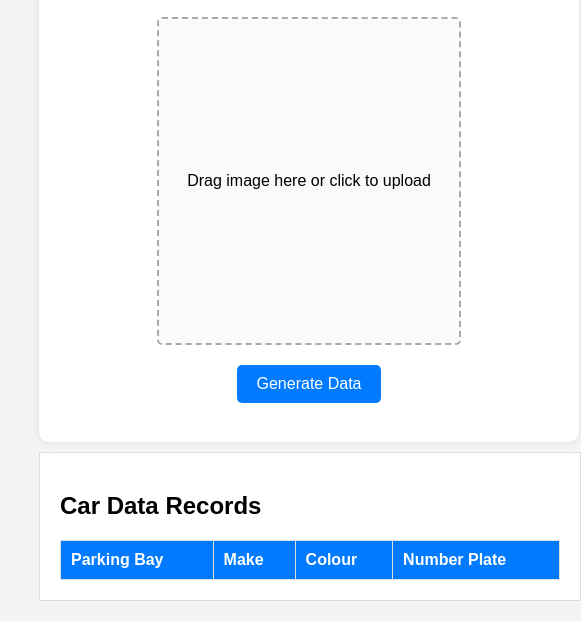
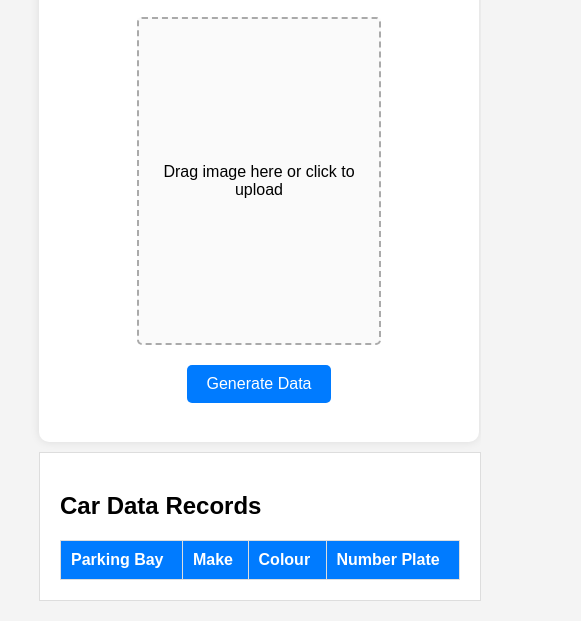
Before and after one commit to Gareth1995/car-detail-grabber, a website: page frontend/index.html in a window 390 px wide. Shown: the part 223-844 px from the top of the page, 581 px wide, since content can reach past the window. Drawn offline with nearby package versions, Linux system fonts and the light colour scheme.

Commit message:
altered frontend to look better on phone.

```diff
--- a/frontend/styles.css
+++ b/frontend/styles.css
@@ -16,7 +16,7 @@ body {
     box-shadow: 0px 0px 10px rgba(0, 0, 0, 0.1);
     height: 80%;
     width: 50%;
-    min-width: 500px; /* Prevents it from shrinking too much */
+    min-width: 400px; /* Prevents it from shrinking too much */
     min-height: 500px;
 }
 
@@ -131,18 +131,9 @@ button:hover:active {
     z-index: 1000;
 }
 
-/* .table-container {
-    flex: 1;
-    padding: 20px;
-    border: 1px solid #ddd;
-    background-color: #fff;
-    border-radius: 10px;
-    box-shadow: 0px 0px 10px rgba(0, 0, 0, 0.1);
-} */
-
 .table-container {
     flex: 1;
-    min-width: 500px;
+    min-width: 400px;
     max-width: 600px;
     padding: 20px;
     border: 1px solid #ddd;
```
